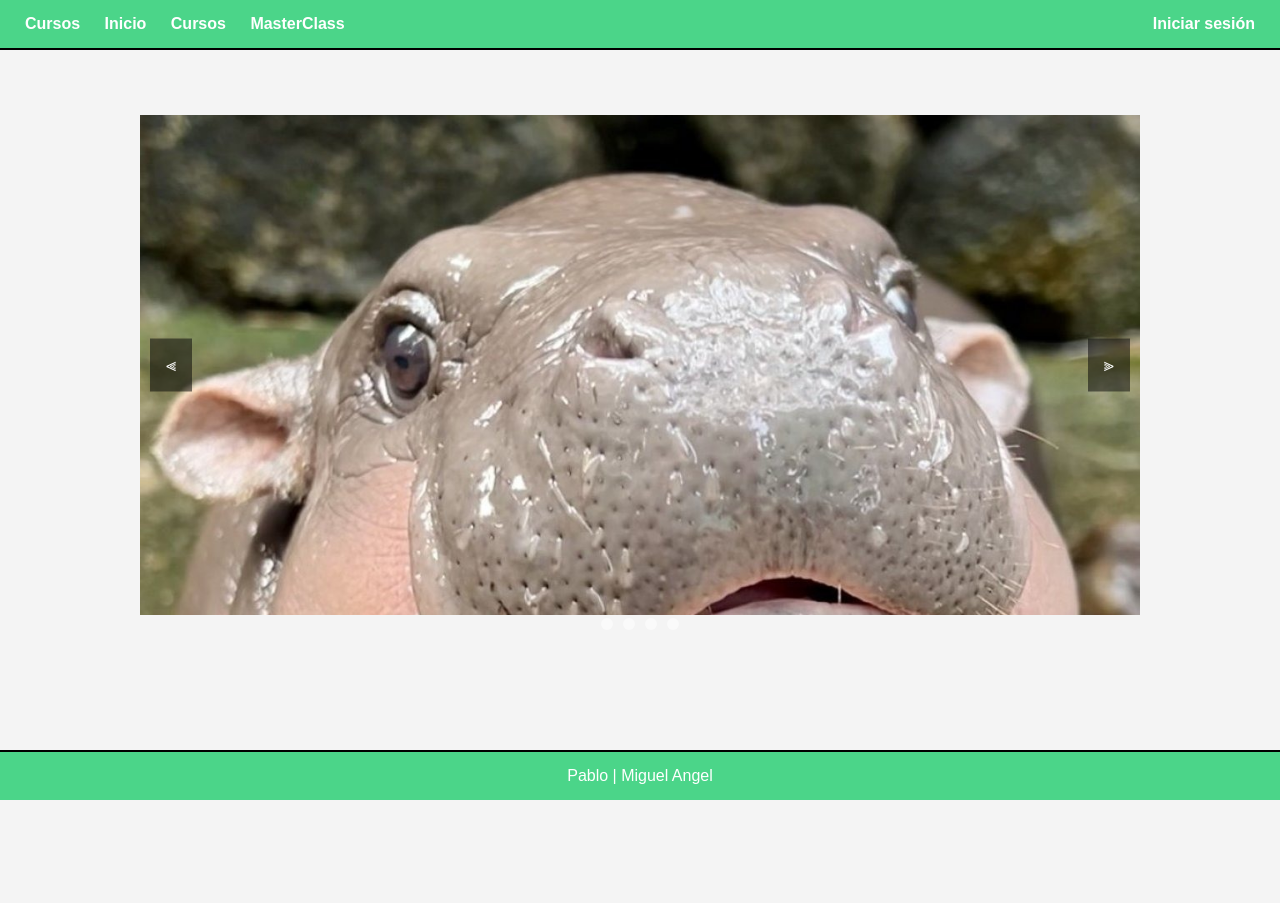
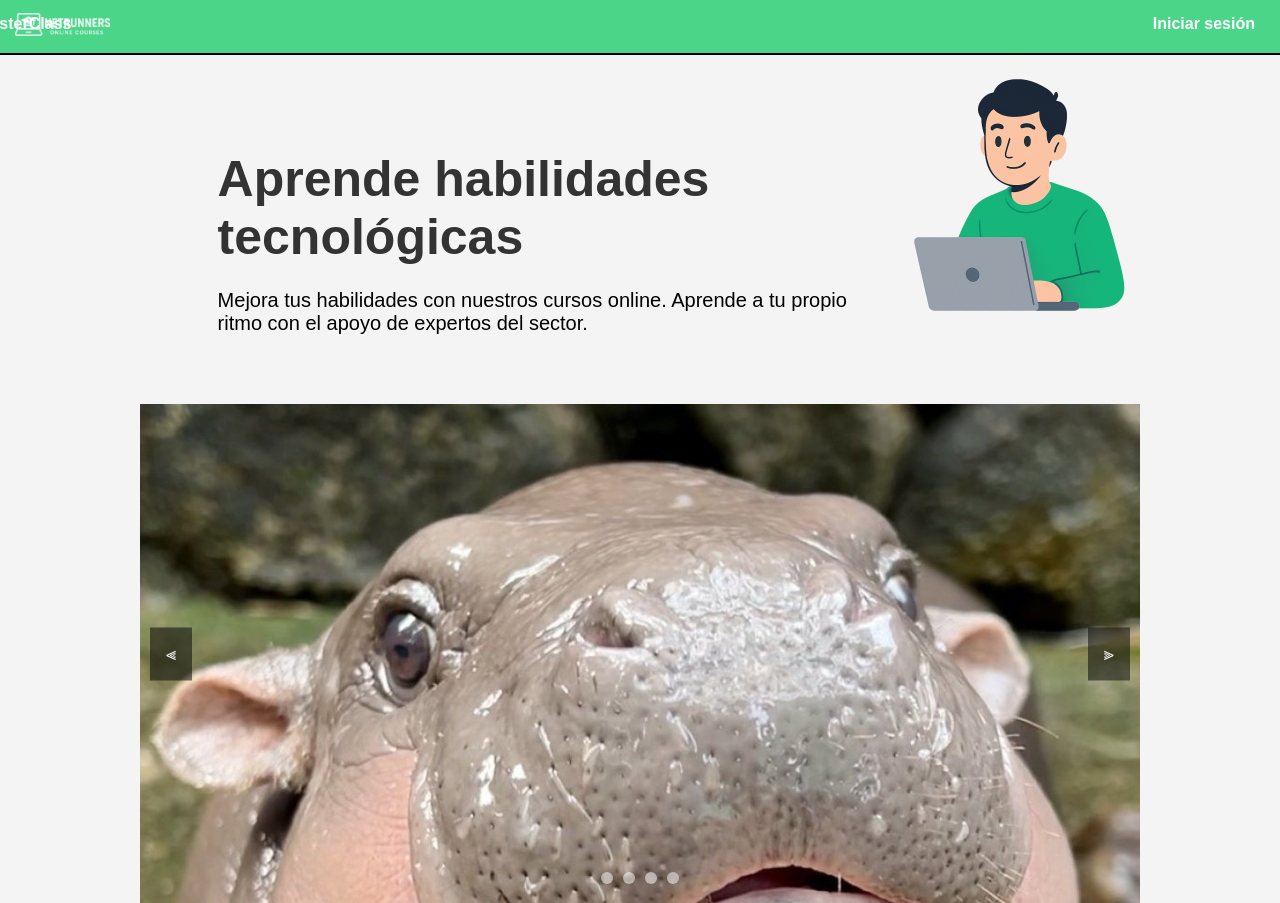
Before and after one commit to PIkOOESP/CursosOnline, a PHP site: page / in a window 1280 px wide. Shown: the top 903 px of the page. Before the commit the page ends 800 px from the top, so only its background shows below. Run offline with PHP 8.4, Linux system fonts and the light colour scheme.

Commit message:
Index actualizado y cursos arreglado

```diff
--- a/Index.php
+++ b/Index.php
@@ -21,15 +21,15 @@
         <link rel="stylesheet" href="estilo/carrusel.css">
         <link rel="stylesheet" href="estilo/estilos.css">
         <script src="script/carrusel.js"></script>
-        <link rel="icon" type="image/x-icon" href="">
+        <link rel="icon" type="image/x-icon" href="imagenes/logo/netrunners_logo.jpg">
         <title>Net Runners</title>
     </head>
 
     <body>
         <div class="principal_indice">
             <div class="top_indice">
+                <img class="indice_logo" src="imagenes/index/logoVerde.png">
                 <div class="top_indice_enlaces">
-                    <a href="">Cursos</a>
                     <a href="">Inicio</a>
                     <?php
                         if($sesion){
@@ -64,6 +64,16 @@
                         </div>";
                     }
                 ?>
+            </div>
+
+            <div class="introduccion_indice">
+                    <h1>Aprende habilidades tecnológicas</h1>
+                    <br/>
+                    <a>Mejora tus habilidades con nuestros cursos online.
+                    Aprende a tu propio ritmo con el apoyo de expertos del sector.</a>
+            </div>
+            <div class="imagen_indice">
+                <img src="imagenes/index/payico_indice.png">
             </div>
 
             <div class="contenedor_carrusel">
--- a/estilo/estilos.css
+++ b/estilo/estilos.css
@@ -25,6 +25,17 @@ body, html {
     display: flex;
     justify-content: space-between;
     border-bottom: 2px solid black;
+}
+
+img.indice_logo{
+    position: relative;
+    width: 95px;
+    bottom: 2px;
+}
+
+.top_indice_enlaces{
+    position: relative;
+    right:675px;
 }
 
 /* Contenedor del carrusel */
@@ -166,7 +177,7 @@ form {
     display: none;
     position: absolute;
     top: 100%;
-    width:200px;
+    width:145px;
     left: 0;
     background: #4bd589;
     padding: 10px;
@@ -180,3 +191,23 @@ form {
 .submenu img{
     width: 25px;
 }
+.introduccion_indice{
+    height: 200px;
+    width: 50%;
+    margin-top: 150px;
+    margin-left: 17%;
+    font-size: 20px;
+}
+.introduccion_indice h1{
+    color: #333;
+    font-size: 50px;
+}
+
+.imagen_indice{
+    margin-left: 70%;
+    margin-top: -280px;
+}
+.imagen_indice img{
+    width: 250px;
+    height: 250px;
+}
--- a/login/cerrar_sesion.php
+++ b/login/cerrar_sesion.php
@@ -1,5 +1,5 @@
 <?php
     session_start();
-    unset($_SESSION['loggedin']);
+    unset($_SESSION['loggedin'],$_SESSION['admin'],$_SESSION['name'],$_SESSION['id']);
     header('Location:../index.php');
 ?>
```
Also changed, not shown: cursos/cursos.php (+7 -5 lines), imagenes/index/logoVerde.png (added), imagenes/index/payico_indice.png (added), imagenes/logo/netrunners_logo.jpg (added).
